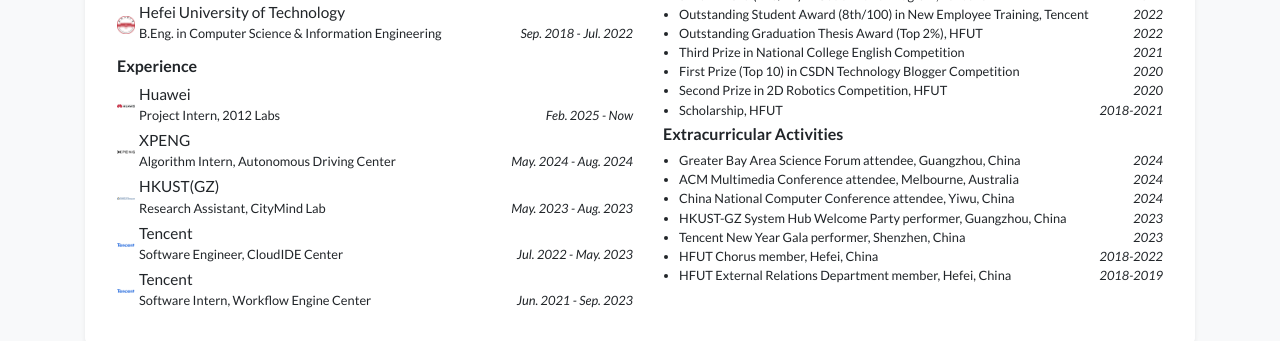
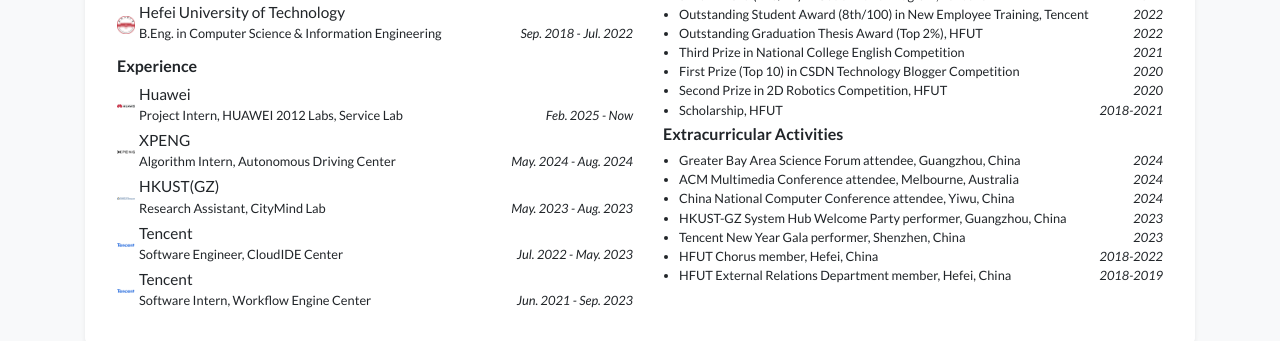
Before and after one commit to thunderlrr/songxinlei.github.io, a Jekyll site: the page built from index.html, in a window 1280 px wide and 900 px high, scrolled down 468 px. Shown: the part 153-494 px from the top of the window. Built offline with Jekyll 4.4.1, drawn with Linux system fonts in a browser that asks for light colours; a style sheet for code colours, icons or effects is not loaded.

Commit message:
update profile

```diff
--- a/_data/profile.yml
+++ b/_data/profile.yml
@@ -48,7 +48,7 @@
 experience:
 - name: Huawei
   logo: /assets/images/badges/Huawei_company.png
-  position: Project Intern, 2012 Labs
+  position: Project Intern, HUAWEI 2012 Labs, Service Lab
   date: Feb. 2025 - Now
 - name: XPENG
   logo: /assets/images/badges/xpeng_company.png
```
